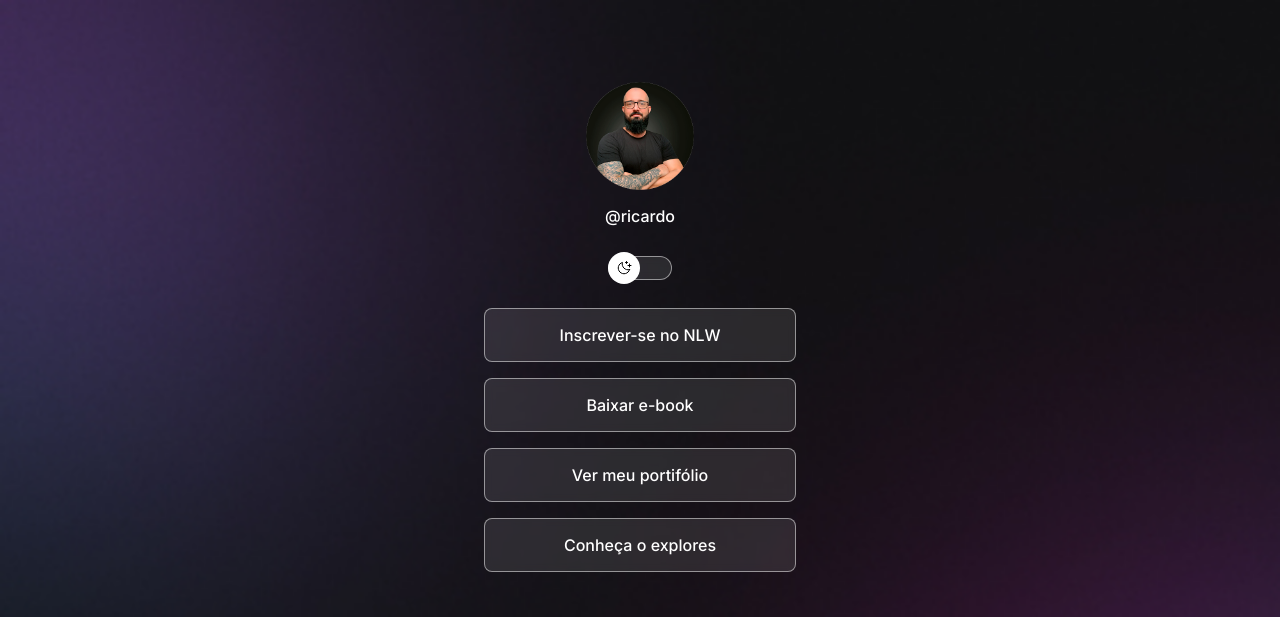
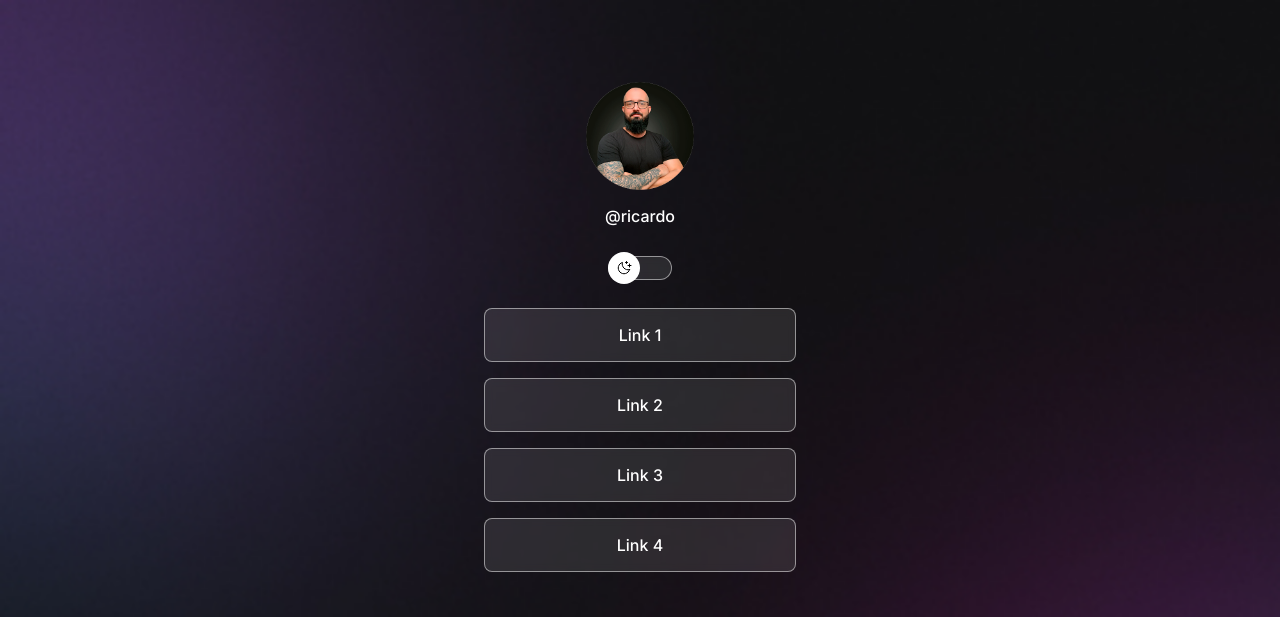
Before and after one commit to ricardosguimaraes/discover, a plain HTML site: page index.html in a window 1280 px wide. Shown: the top 617 px of the page. Drawn offline with nearby package versions, Linux system fonts and the light colour scheme.

Commit message:
add readme

```diff
--- a/index.html
+++ b/index.html
@@ -28,16 +28,16 @@
       <div>
         <ul>
           <li>
-            <a href="#" target="_blank">Inscrever-se no NLW</a>
+            <a href="#" target="_blank">Link 1</a>
           </li>
           <li>
-            <a href="#" target="_blank">Baixar e-book</a>
+            <a href="#" target="_blank">Link 2</a>
           </li>
           <li>
-            <a href="#" target="_blank">Ver meu portifólio</a>
+            <a href="#" target="_blank">Link 3</a>
           </li>
           <li>
-            <a href="#" target="_blank">Conheça o explores</a>
+            <a href="#" target="_blank">Link 4</a>
           </li>
         </ul>
       </div>
```
Also changed, not shown: .github/preview.jpg (added), 1 other file.
